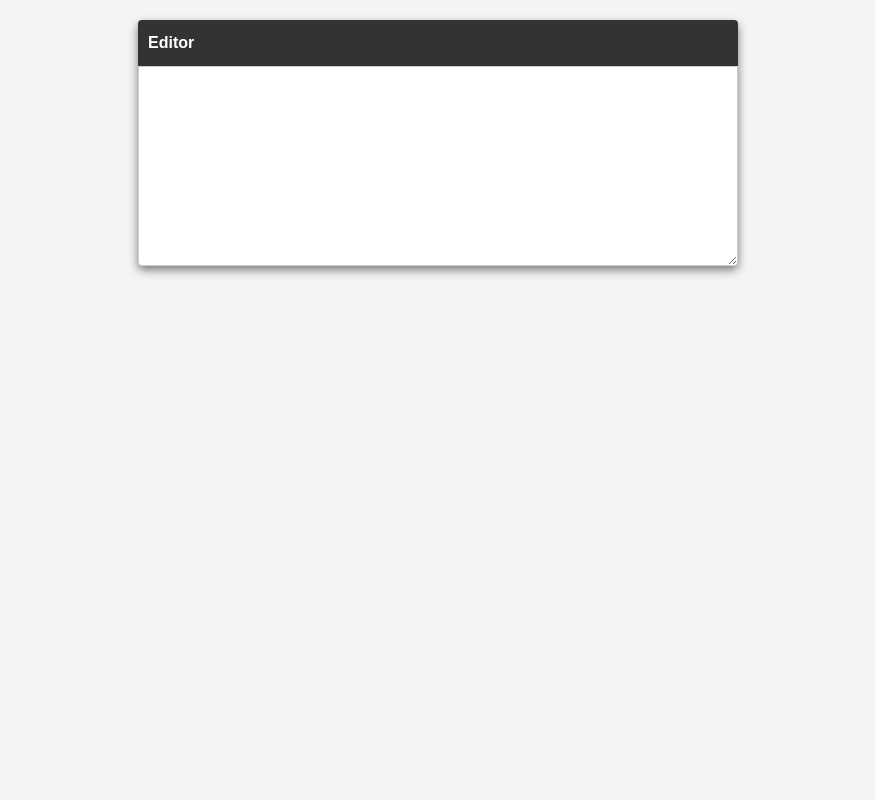
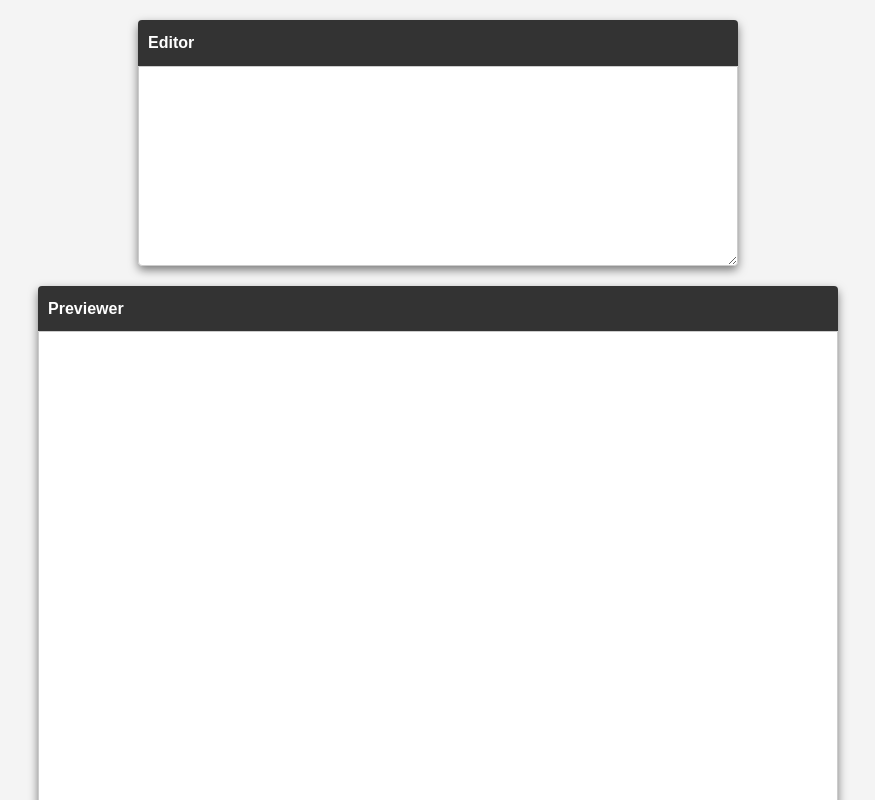
Before and after one commit to kielakjr/markdown-previewer, a React (Vite) app: page / in a window 1280 px wide. Shown: the top 800 px of the page, without its empty margins (202-1077 px from the left). Built offline with nearby package versions, Linux system fonts and the light colour scheme.

Commit message:
Added sass for styling and previewer

```diff
--- a/src/App.jsx
+++ b/src/App.jsx
@@ -1,10 +1,12 @@
 import React from 'react'
 import Editor from './components/Editor.jsx'
+import Previewer from './components/Previewer.jsx'
 
 const App = () => {
   return (
-    <div>
+    <div className='app'>
       <Editor />
+      <Previewer />
     </div>
   )
 }
--- /dev/null
+++ b/src/components/Previewer.jsx
@@ -0,0 +1,12 @@
+import React from 'react'
+
+const Previewer = () => {
+  return (
+    <div className="previewer-container">
+        <label htmlFor="previewer">Previewer</label>
+        <textarea id="previewer"></textarea>
+    </div>
+  )
+}
+
+export default Previewer
--- a/src/index.css
+++ b/src/index.css
@@ -12,25 +12,36 @@ body {
   padding: 20px;
 }
 
+.app {
+  display: flex;
+  gap: 20px;
+  justify-content: center;
+  flex-direction: column;
+  align-items: center;
+}
+
 .editor-container {
   max-width: 600px;
+  width: 100%;
   margin: 0 auto;
   background: #fff;
   border-radius: 5px;
-    box-shadow: 0 4px 10px rgba(0,0,0,0.5);
+  box-shadow: 0 4px 10px rgba(0, 0, 0, 0.5);
   display: flex;
   flex-direction: column;
   gap: 0px;
 }
 
-.editor-container textarea {
+.previewer-container {
+  max-width: 800px;
   width: 100%;
-    height: 200px;
-    font-size: 16px;
-    padding: 5px;
-    border: 1px solid #ccc;
-    border-radius: 0 0 4px 4px;
-    font-family: 'Courier New', Courier, monospace;
+  margin: 0 auto;
+  background: #fff;
+  border-radius: 5px;
+  box-shadow: 0 4px 10px rgba(0, 0, 0, 0.5);
+  display: flex;
+  flex-direction: column;
+  gap: 0px;
 }
 
 .editor-container label {
@@ -43,7 +54,46 @@ body {
   border-radius: 4px 4px 0 0;
 }
 
+.previewer-container label {
+  font-weight: bold;
+  display: block;
+  width: 100%;
+  background-color: #333;
+  color: #fff;
+  padding: 10px;
+  border-radius: 4px 4px 0 0;
+}
+
+.editor-container textarea {
+  width: 100%;
+  height: 200px;
+  font-size: 16px;
+  padding: 5px;
+  border: 1px solid #ccc;
+  border-radius: 0 0 4px 4px;
+  font-family: "Courier New", Courier, monospace;
+}
+
+.previewer-container textarea {
+  width: 100%;
+  height: 600px;
+  font-size: 16px;
+  padding: 5px;
+  border: 1px solid #ccc;
+  border-radius: 0 0 4px 4px;
+  font-family: "Courier New", Courier, monospace;
+}
+
 .editor-container textarea:focus {
   outline: none;
-    box-shadow: 0 0 5px rgba(0,123,255,0.5);
+  border-color: #66afe9;
+  box-shadow: 0 0 8px rgba(102, 175, 233, 0.6);
 }
+
+.previewer-container textarea:focus {
+  outline: none;
+  border-color: #66afe9;
+  box-shadow: 0 0 8px rgba(102, 175, 233, 0.6);
+}
+
+/*# sourceMappingURL=index.css.map */
--- /dev/null
+++ b/src/styles.scss
@@ -0,0 +1,91 @@
+@mixin container($max-width) {
+    max-width: $max-width;
+    width: 100%;
+    margin: 0 auto;
+    background: #fff;
+    border-radius: 5px;
+    box-shadow: 0 4px 10px rgba(0,0,0,0.5);
+    display: flex;
+    flex-direction: column;
+    gap: 0px;
+}
+
+@mixin textarea-style($height: 200px) {
+    width: 100%;
+    height: $height;
+    font-size: 16px;
+    padding: 5px;
+    border: 1px solid #ccc;
+    border-radius: 0 0 4px 4px;
+    font-family: 'Courier New', Courier, monospace;
+}
+
+@mixin textarea-label {
+    font-weight: bold;
+    display: block;
+    width: 100%;
+    background-color: #333;
+    color: #fff;
+    padding: 10px;
+    border-radius: 4px 4px 0 0;
+}
+
+@mixin textarea-style-focus {
+    outline: none;
+    border-color: #66afe9;
+    box-shadow: 0 0 8px rgba(102, 175, 233, 0.6);
+}
+
+* {
+    box-sizing: border-box;
+    margin: 0;
+    padding: 0;
+}
+
+body {
+    font-family: Arial, sans-serif;
+    background-color: #f4f4f4;
+    color: #333;
+    line-height: 1.6;
+    padding: 20px;
+}
+
+.app {
+    display: flex;
+    gap: 20px;
+    justify-content: center;
+    flex-direction: column;
+    align-items: center;
+}
+
+.editor-container {
+    @include container(600px);
+}
+
+.previewer-container {
+    @include container(800px);
+}
+
+.editor-container label {
+    @include textarea-label;
+}
+
+.previewer-container label {
+    @include textarea-label;
+}
+
+.editor-container textarea {
+    @include textarea-style;
+}
+
+.previewer-container textarea {
+    @include textarea-style(600px);
+}
+
+.editor-container textarea:focus {
+    @include textarea-style-focus;
+}
+
+.previewer-container textarea:focus {
+    @include textarea-style-focus;
+}
```
Also changed, not shown: 1 other file (tests, documents, lock files or other folders). Lines whose indentation alone changed are shown as unchanged.
